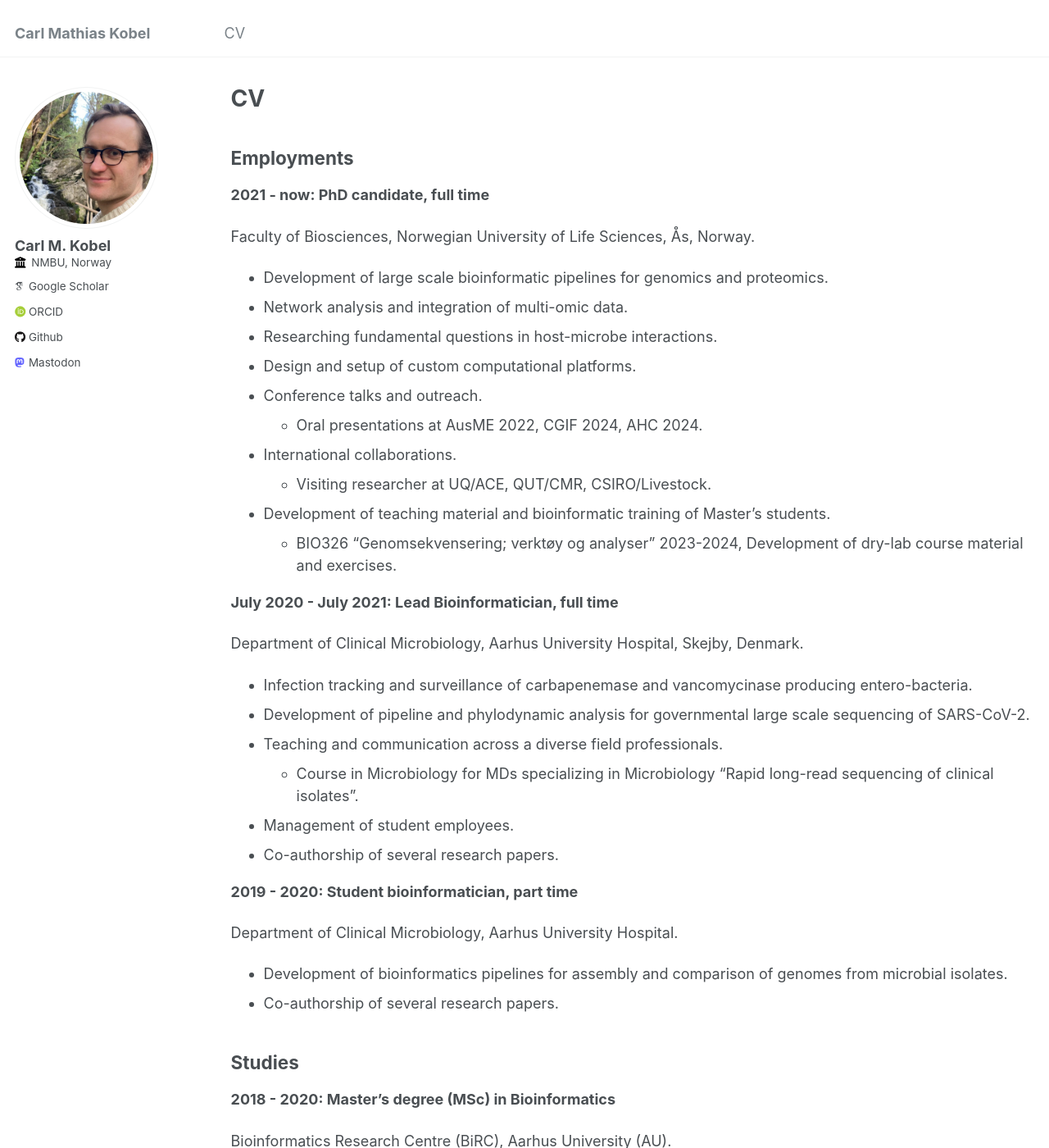
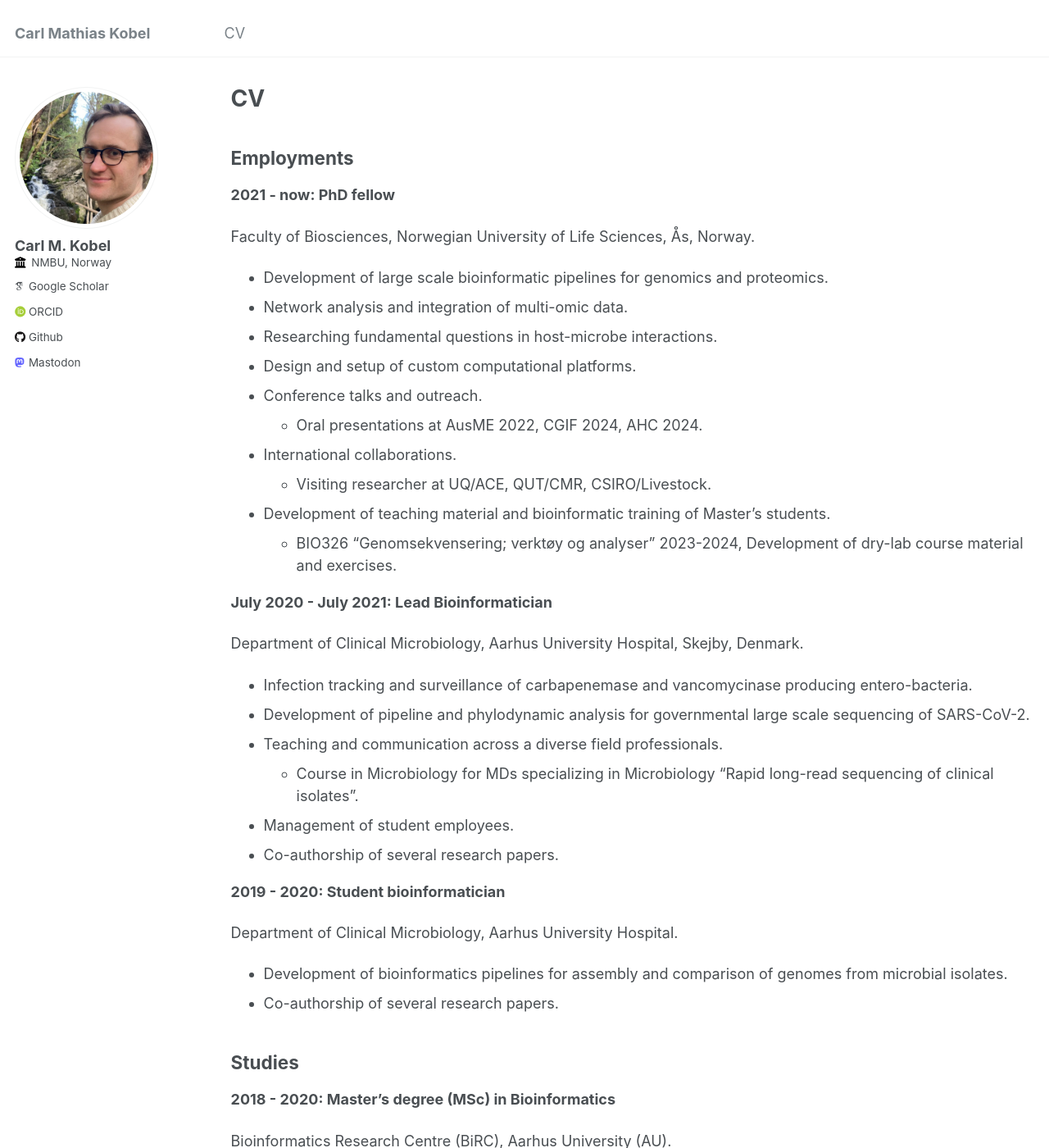
Before and after one commit to cmkobel/cmkobel.github.io, a Jekyll site: the page built from _pages/cv.md, in a window 1280 px wide and 1400 px high. Shown: the whole window at 82% size. Built offline with Jekyll 4.4.1, drawn with Linux system fonts in a browser that asks for light colours; some web fonts are replaced.

Commit message:
Update cv.md

```diff
--- a/_pages/cv.md
+++ b/_pages/cv.md
@@ -12,7 +12,7 @@ redirect_from:
 
 ## Employments
 
-**2021 - now: PhD candidate, full time**
+**2021 - now: PhD fellow**
 
 Faculty of Biosciences, Norwegian University of Life Sciences, Ås, Norway.
 
@@ -28,7 +28,7 @@ Faculty of Biosciences, Norwegian University of Life Sciences, Ås, Norway.
     - BIO326 “Genomsekvensering; verktøy og analyser” 2023-2024, Development of dry-lab course material and exercises.
 
 
-**July 2020 - July 2021: Lead Bioinformatician, full time**
+**July 2020 - July 2021: Lead Bioinformatician**
 
 Department of Clinical Microbiology, Aarhus University Hospital, Skejby, Denmark.
 
@@ -39,7 +39,7 @@ Department of Clinical Microbiology, Aarhus University Hospital, Skejby, Denmark
   - Management of student employees.
   - Co-authorship of several research papers.
 
-**2019 - 2020: Student bioinformatician, part time**
+**2019 - 2020: Student bioinformatician**
 
 Department of Clinical Microbiology, Aarhus University Hospital.
 
```
